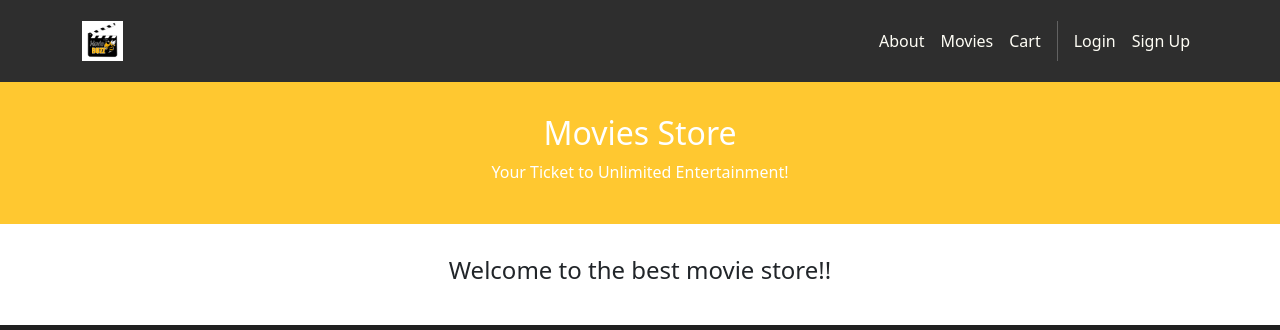
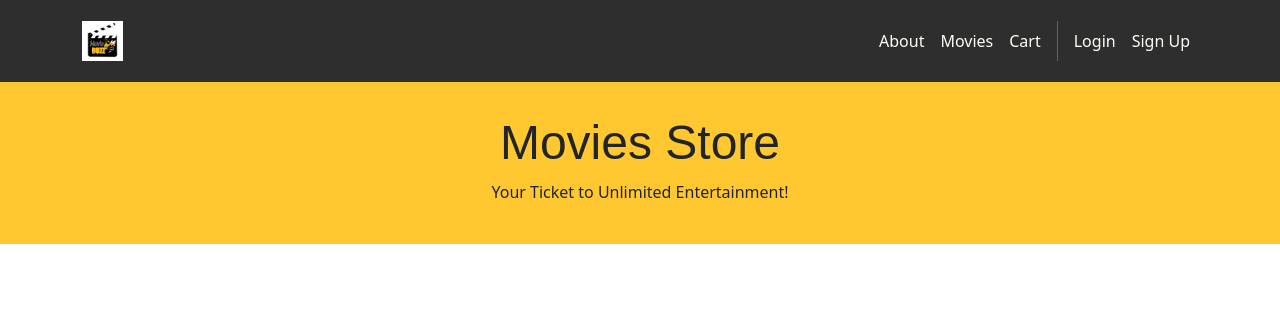
Before and after one commit to jessicalee2005/Movies-Store, a Django app: page / in a window 1280 px wide. Shown: the top 330 px of the page. Run offline with Django 5.2, Linux system fonts and the light colour scheme; some libraries are stand-ins or nearby versions.

Commit message:
home page edits

```diff
--- a/Movies-Store/static/css/style.css
+++ b/Movies-Store/static/css/style.css
@@ -48,3 +48,19 @@
   width: fit-content;
   max-height: 400px;
 }
+
+  .custom-header {
+    font-size: 3rem !important;
+    font-family: 'Arial', serif !important;
+  }
+
+  .custom-selection-header {
+    color: #666 !important;
+    margin-top: 40px !important;
+  }
+
+  .img-custom {
+    width: 80% !important;
+    margin: 0 auto !important;
+    display: block !important;
+  }
--- a/home/templates/home/index.html
+++ b/home/templates/home/index.html
@@ -1,18 +1,61 @@
 {% extends 'base.html' %}
+{% load static %}
+
+{% block extra_head %}
+<link rel="stylesheet" href="{% static 'css/style.css' %}">
+{% endblock extra_head %}
+
 {% block content %}
-<header class="masthead bg-index text-white text-center py-4">
+<header class="masthead bg-index text-center py-4">
+<link rel="stylesheet" href="{% static 'css/style.css' %}">
   <div class="container d-flex align-items-center flex-column pt-2">
-    <h2>Movies Store</h2>
-    <p>Your Ticket to Unlimited Entertainment!</p>
+    <h1 class="custom-header">Movies Store</h1>
+    <p class="custom-subheader">Your Ticket to Unlimited Entertainment!</p>
   </div>
 </header>
-<div class="p-3">
-  <div class="container">
-    <div class="row mt-3">
-      <div class="col mx-auto text-center mb-3">
-        <h4>Welcome to the best movie store!!</h4>
+
+<!-- Our Selection Section -->
+<div class="row mt-5">
+  <div class="col-12 text-center">
+    <h2 class="custom-selection-header">Our Selection</h2>
+  </div>
+</div>
+<div class="row justify-content-center">
+  <!-- Movie Card 1 -->
+  <div class="col-md-4 mb-4">
+    <div class="card shadow-lg">
+      <div class="text-center">
+        <img src="{% static 'img/inception.jpg' %}" class="card-img-top img-custom" alt="Movie 1">
+      </div>
+      <div class="card-body text-center">
+        <h5 class="card-title">Inception</h5>
+      </div>
+    </div>
+  </div>
+
+  <!-- Movie Card 2 -->
+  <div class="col-md-4 mb-4">
+    <div class="card shadow-lg">
+      <div class="text-center">
+        <img src="{% static 'img/avatar.jpg' %}" class="card-img-top img-custom" alt="Movie 2">
+      </div>
+      <div class="card-body text-center">
+        <h5 class="card-title">Avatar</h5>
+      </div>
+    </div>
+  </div>
+
+  <!-- Movie Card 3 -->
+  <div class="col-md-4 mb-4">
+    <div class="card shadow-lg">
+      <div class="text-center">
+        <img src="{% static 'img/dark.jpg' %}" class="card-img-top img-custom" alt="Movie 3">
+      </div>
+      <div class="card-body text-center">
+        <h5 class="card-title">The Dark Knight</h5>
       </div>
     </div>
   </div>
 </div>
+
 {% endblock content %}
```
Also changed, not shown: Movies-Store/static/img/avatar.jpg (added), Movies-Store/static/img/inception.jpg (added), 1 other file.
